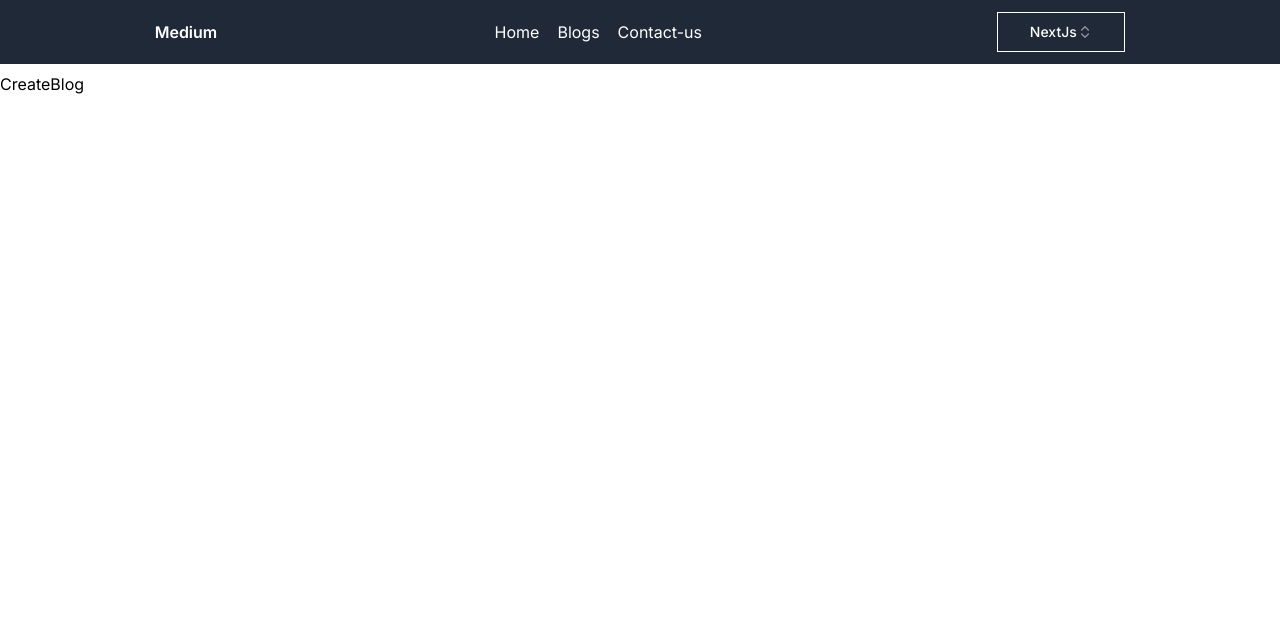
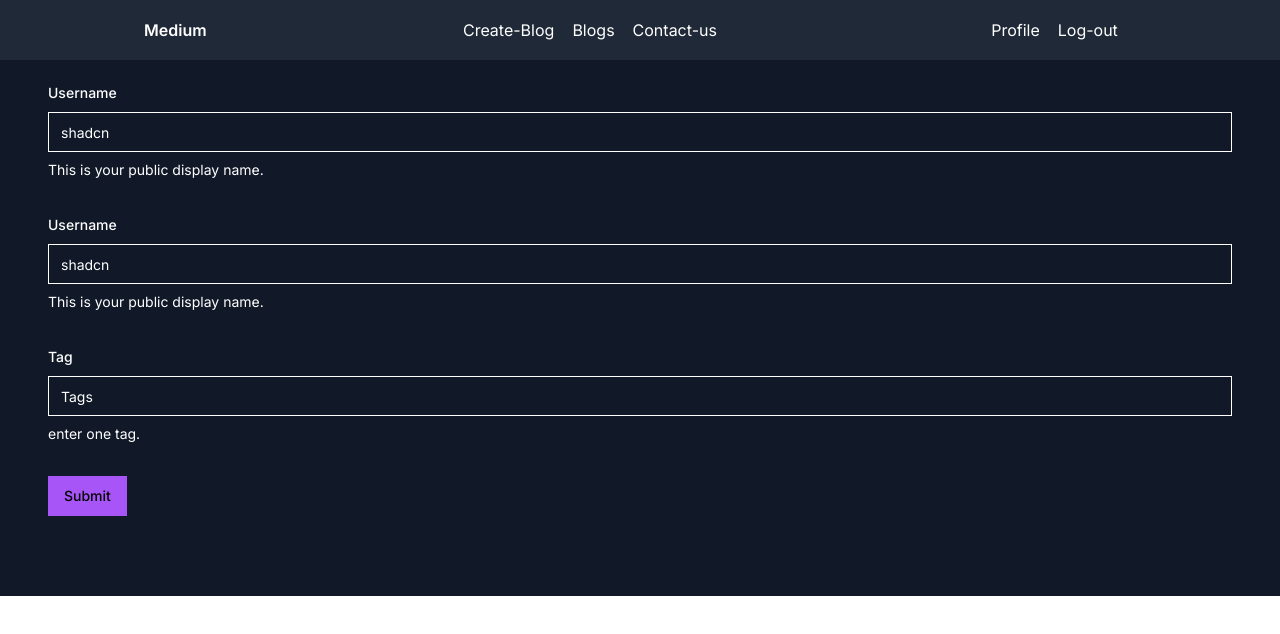
Before and after one commit to Bhanusingh99/Medium-Blog-webapp, a Next.js app: page /create-blog in a window 1280 px wide. Shown: the top 634 px of the page. Built offline with nearby package versions, Linux system fonts and the light colour scheme.

Commit message:
create blog form added

```diff
--- a/app/(home)/create-blog/page.tsx
+++ b/app/(home)/create-blog/page.tsx
@@ -1,9 +1,102 @@
-import React from 'react'
+"use client"
 
-const CreateBlog = () => {
+import { zodResolver } from "@hookform/resolvers/zod"
+import { useForm } from "react-hook-form"
+import { z } from "zod"
+
+import { Button } from "@/components/ui/button"
+import {
+  Form,
+  FormControl,
+  FormDescription,
+  FormField,
+  FormItem,
+  FormLabel,
+  FormMessage,
+} from "@/components/ui/form"
+import { Input } from "@/components/ui/input"
+
+const formSchema = z.object({
+  username: z.string().min(2, {
+    message: "Username must be at least 2 characters.",
+  }),
+})
+
+function ProfileForm() {
+  // ...
+  const form = useForm<z.infer<typeof formSchema>>({
+    resolver: zodResolver(formSchema),
+    defaultValues: {
+      username: "",
+    },
+  })
+
+  // 2. Define a submit handler.
+  function onSubmit(values: z.infer<typeof formSchema>) {
+    // Do something with the form values.
+    // ✅ This will be type-safe and validated.
+    console.log(values)
+  }
+
+
+
   return (
-    <div className='py-[4.5rem]'>CreateBlog</div>
+    <Form {...form}>
+      <form onSubmit={form.handleSubmit(onSubmit)} className="space-y-8 py-20 bg-gray-900 px-12">
+        <FormField
+          control={form.control}
+          name="username"
+          render={({ field }) => (
+            <FormItem>
+              <FormLabel className="text-white">Username</FormLabel>
+              <FormControl>
+                <Input placeholder="shadcn" {...field} className="border-white text-white"/>
+              </FormControl>
+              <FormDescription className="text-white">
+                This is your public display name.
+              </FormDescription>
+              <FormMessage className="text-red-600"/>
+            </FormItem>
+          )}
+        />
+
+         <FormField
+          control={form.control}
+          name="username"
+          render={({ field }) => (
+            <FormItem>
+              <FormLabel className="text-white">Username</FormLabel>
+              <FormControl>
+                <Input placeholder="shadcn" {...field} className="border-white text-white"/>
+              </FormControl>
+              <FormDescription className="text-white">
+                This is your public display name.
+              </FormDescription>
+              <FormMessage className="text-red-600"/>
+            </FormItem>
+          )}
+        />
+
+         <FormField
+          control={form.control}
+          name="username"
+          render={({ field }) => (
+            <FormItem>
+              <FormLabel className="text-white">Tag</FormLabel>
+              <FormControl>
+                <Input placeholder="Tags" {...field} className="border-white text-white"/>
+              </FormControl>
+              <FormDescription className="text-white">
+                enter one tag.
+              </FormDescription>
+              <FormMessage className="text-red-600"/>
+            </FormItem>
+          )}
+        />
+        <Button type="submit" className="bg-purple-500 hover:bg-purple-600">Submit</Button>
+      </form>
+    </Form>
   )
 }
 
-export default CreateBlog
+export default ProfileForm;
--- a/app/(home)/page.tsx
+++ b/app/(home)/page.tsx
@@ -2,7 +2,7 @@
 
 const Home = () => {
   return (
-    <div className='w-full  text-white bg-black pt-16'>Home</div>
+    <div className='w-full  text-white bg-black pt-16 py-10'>Home</div>
   )
 }
 
--- a/app/(home)/profile/page.tsx
+++ b/app/(home)/profile/page.tsx
@@ -2,7 +2,7 @@
 
 const Profile = () => {
   return (
-    <div>Profile</div>
+    <div className='py-16'>Profile</div>
   )
 }
 
--- a/app/globals.css
+++ b/app/globals.css
@@ -5,7 +5,7 @@
 
 .navbar{
   justify-content: space-around;
-  padding: 12px 0;
+  padding: 18px 0;
 }
 .navbarItems{
   margin-right: 18px;
@@ -15,3 +15,9 @@
   width: 128px;
   color: white;
 }
+
+@media screen and (max-width: 767px) {
+  .max-sm {
+    display: none;
+  }
+}
--- /dev/null
+++ b/components/ui/form.tsx
@@ -0,0 +1,176 @@
+import * as React from "react"
+import * as LabelPrimitive from "@radix-ui/react-label"
+import { Slot } from "@radix-ui/react-slot"
+import {
+  Controller,
+  ControllerProps,
+  FieldPath,
+  FieldValues,
+  FormProvider,
+  useFormContext,
+} from "react-hook-form"
+
+import { cn } from "@/lib/utils"
+import { Label } from "@/components/ui/label"
+
+const Form = FormProvider
+
+type FormFieldContextValue<
+  TFieldValues extends FieldValues = FieldValues,
+  TName extends FieldPath<TFieldValues> = FieldPath<TFieldValues>
+> = {
+  name: TName
+}
+
+const FormFieldContext = React.createContext<FormFieldContextValue>(
+  {} as FormFieldContextValue
+)
+
+const FormField = <
+  TFieldValues extends FieldValues = FieldValues,
+  TName extends FieldPath<TFieldValues> = FieldPath<TFieldValues>
+>({
+  ...props
+}: ControllerProps<TFieldValues, TName>) => {
+  return (
+    <FormFieldContext.Provider value={{ name: props.name }}>
+      <Controller {...props} />
+    </FormFieldContext.Provider>
+  )
+}
+
+const useFormField = () => {
+  const fieldContext = React.useContext(FormFieldContext)
+  const itemContext = React.useContext(FormItemContext)
+  const { getFieldState, formState } = useFormContext()
+
+  const fieldState = getFieldState(fieldContext.name, formState)
+
+  if (!fieldContext) {
+    throw new Error("useFormField should be used within <FormField>")
+  }
+
+  const { id } = itemContext
+
+  return {
+    id,
+    name: fieldContext.name,
+    formItemId: `${id}-form-item`,
+    formDescriptionId: `${id}-form-item-description`,
+    formMessageId: `${id}-form-item-message`,
+    ...fieldState,
+  }
+}
+
+type FormItemContextValue = {
+  id: string
+}
+
+const FormItemContext = React.createContext<FormItemContextValue>(
+  {} as FormItemContextValue
+)
+
+const FormItem = React.forwardRef<
+  HTMLDivElement,
+  React.HTMLAttributes<HTMLDivElement>
+>(({ className, ...props }, ref) => {
+  const id = React.useId()
+
+  return (
+    <FormItemContext.Provider value={{ id }}>
+      <div ref={ref} className={cn("space-y-2", className)} {...props} />
+    </FormItemContext.Provider>
+  )
+})
+FormItem.displayName = "FormItem"
+
+const FormLabel = React.forwardRef<
+  React.ElementRef<typeof LabelPrimitive.Root>,
+  React.ComponentPropsWithoutRef<typeof LabelPrimitive.Root>
+>(({ className, ...props }, ref) => {
+  const { error, formItemId } = useFormField()
+
+  return (
+    <Label
+      ref={ref}
+      className={cn(error && "text-destructive", className)}
+      htmlFor={formItemId}
+      {...props}
+    />
+  )
+})
+FormLabel.displayName = "FormLabel"
+
+const FormControl = React.forwardRef<
+  React.ElementRef<typeof Slot>,
+  React.ComponentPropsWithoutRef<typeof Slot>
+>(({ ...props }, ref) => {
+  const { error, formItemId, formDescriptionId, formMessageId } = useFormField()
+
+  return (
+    <Slot
+      ref={ref}
+      id={formItemId}
+      aria-describedby={
+        !error
+          ? `${formDescriptionId}`
+          : `${formDescriptionId} ${formMessageId}`
+      }
+      aria-invalid={!!error}
+      {...props}
+    />
+  )
+})
+FormControl.displayName = "FormControl"
+
+const FormDescription = React.forwardRef<
+  HTMLParagraphElement,
+  React.HTMLAttributes<HTMLParagraphElement>
+>(({ className, ...props }, ref) => {
+  const { formDescriptionId } = useFormField()
+
+  return (
+    <p
+      ref={ref}
+      id={formDescriptionId}
+      className={cn("text-sm text-muted-foreground", className)}
+      {...props}
+    />
+  )
+})
+FormDescription.displayName = "FormDescription"
+
+const FormMessage = React.forwardRef<
+  HTMLParagraphElement,
+  React.HTMLAttributes<HTMLParagraphElement>
+>(({ className, children, ...props }, ref) => {
+  const { error, formMessageId } = useFormField()
+  const body = error ? String(error?.message) : children
+
+  if (!body) {
+    return null
+  }
+
+  return (
+    <p
+      ref={ref}
+      id={formMessageId}
+      className={cn("text-sm font-medium text-destructive", className)}
+      {...props}
+    >
+      {body}
+    </p>
+  )
+})
+FormMessage.displayName = "FormMessage"
+
+export {
+  useFormField,
+  Form,
+  FormItem,
+  FormLabel,
+  FormControl,
+  FormDescription,
+  FormMessage,
+  FormField,
+}
--- /dev/null
+++ b/components/ui/input.tsx
@@ -0,0 +1,25 @@
+import * as React from "react"
+
+import { cn } from "@/lib/utils"
+
+export interface InputProps
+  extends React.InputHTMLAttributes<HTMLInputElement> {}
+
+const Input = React.forwardRef<HTMLInputElement, InputProps>(
+  ({ className, type, ...props }, ref) => {
+    return (
+      <input
+        type={type}
+        className={cn(
+          "flex h-10 w-full rounded-md border border-input bg-background px-3 py-2 text-sm ring-offset-background file:border-0 file:bg-transparent file:text-sm file:font-medium placeholder:text-muted-foreground focus-visible:outline-none focus-visible:ring-2 focus-visible:ring-ring focus-visible:ring-offset-2 disabled:cursor-not-allowed disabled:opacity-50",
+          className
+        )}
+        ref={ref}
+        {...props}
+      />
+    )
+  }
+)
+Input.displayName = "Input"
+
+export { Input }
--- /dev/null
+++ b/components/ui/label.tsx
@@ -0,0 +1,26 @@
+"use client"
+
+import * as React from "react"
+import * as LabelPrimitive from "@radix-ui/react-label"
+import { cva, type VariantProps } from "class-variance-authority"
+
+import { cn } from "@/lib/utils"
+
+const labelVariants = cva(
+  "text-sm font-medium leading-none peer-disabled:cursor-not-allowed peer-disabled:opacity-70"
+)
+
+const Label = React.forwardRef<
+  React.ElementRef<typeof LabelPrimitive.Root>,
+  React.ComponentPropsWithoutRef<typeof LabelPrimitive.Root> &
+    VariantProps<typeof labelVariants>
+>(({ className, ...props }, ref) => (
+  <LabelPrimitive.Root
+    ref={ref}
+    className={cn(labelVariants(), className)}
+    {...props}
+  />
+))
+Label.displayName = LabelPrimitive.Root.displayName
+
+export { Label }
--- a/model-utils-helpers/components/shared/Navbar.tsx
+++ b/model-utils-helpers/components/shared/Navbar.tsx
@@ -10,9 +10,9 @@
             <h1 className='text-4 font-semibold text-white'>Medium</h1>
         </Link>
 
-        <div className='flex sm:hidden'>
-        <Link href={'/'}>
-            <p className='text-white navbarItems text-[.8rem]'>Home</p>
+        <div className='flex max-sm'>
+        <Link href={'/create-blog'}>
+            <p className='text-white navbarItems text-[.8rem]'>Create-Blog</p>
         </Link>
 
         <Link href={'/blogs'}>
@@ -25,7 +25,13 @@
         </div>
 
         <div className='flex items-center'>
-        <DropDownMenu/>
+          <Link href={'/profile'}>
+              <p className='text-[1.75rem] text-white navbarItems'>Profile</p>
+          </Link>
+
+          <Link href={'/log-out'}>
+              <p className='text-[1.75rem] text-white navbarItems'>Log-out</p>
+          </Link>
         </div>
       </div>
     </div>
--- a/package.json
+++ b/package.json
@@ -9,7 +9,9 @@
     "lint": "next lint"
   },
   "dependencies": {
+    "@hookform/resolvers": "^3.3.4",
     "@radix-ui/react-dialog": "^1.0.5",
+    "@radix-ui/react-label": "^2.0.2",
     "@radix-ui/react-popover": "^1.0.7",
     "@radix-ui/react-slot": "^1.0.2",
     "axios": "^1.6.7",
@@ -23,9 +25,11 @@
     "next": "14.1.0",
     "react": "^18",
     "react-dom": "^18",
+    "react-hook-form": "^7.50.1",
     "tailwind-merge": "^2.2.1",
     "tailwindcss-animate": "^1.0.7",
-    "validator": "^13.11.0"
+    "validator": "^13.11.0",
+    "zod": "^3.22.4"
   },
   "devDependencies": {
     "@types/bcrypt": "^5.0.2",
```
Also changed, not shown: 1 other file (tests, documents, lock files or other folders).
